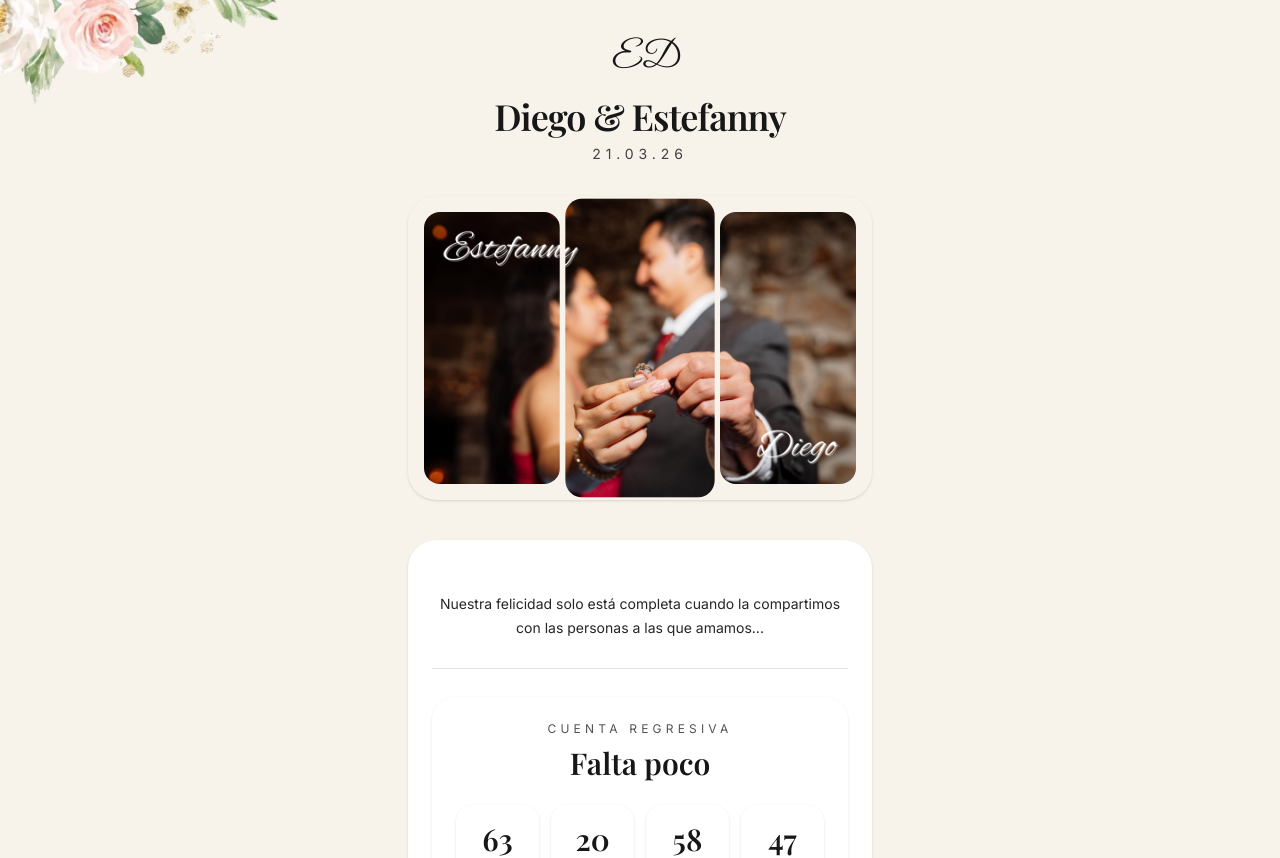
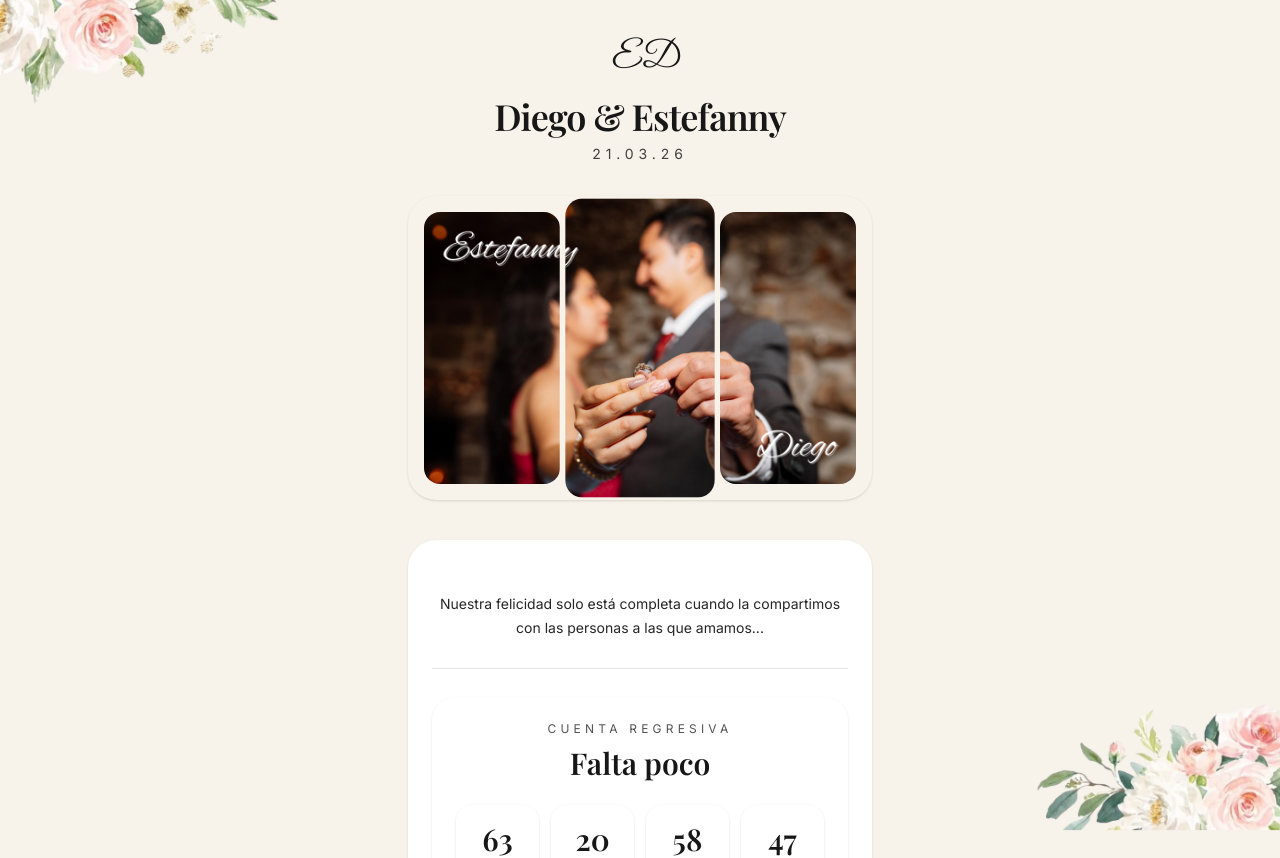
Before and after one commit to jrongalicia/invitacion-boda, a Next.js app: page / in a window 1280 px wide. Shown: the top 858 px of the page. Built offline with nearby package versions, Linux system fonts and the light colour scheme; a web font is replaced by a local one.

Commit message:
mejora en imagenes de fondo

```diff
--- a/src/components/FloralsCornersNatural.tsx
+++ b/src/components/FloralsCornersNatural.tsx
@@ -25,6 +25,7 @@ export default function FloralsCornersNatural() {
             width={520}
             height={520}
             priority
+            unoptimized
             className="w-[260px] sm:w-[340px] opacity-90"
           />
         </motion.div>
@@ -33,7 +34,7 @@ export default function FloralsCornersNatural() {
       {/* BOTTOM RIGHT */}
       <motion.div
         aria-hidden
-        className="pointer-events-none absolute bottom-0 right-0 z-0"
+        className="pointer-events-none fixed bottom-0 right-0 z-0"
         initial={{ opacity: 0, y: 12 }}
         animate={{ opacity: 1, y: 0 }}
         transition={{ duration: 0.9, ease: "easeOut", delay: 0.1 }}
@@ -48,6 +49,7 @@ export default function FloralsCornersNatural() {
             alt=""
             width={520}
             height={520}
+            unoptimized
             className="w-[260px] sm:w-[340px] opacity-80"
           />
         </motion.div>
```
